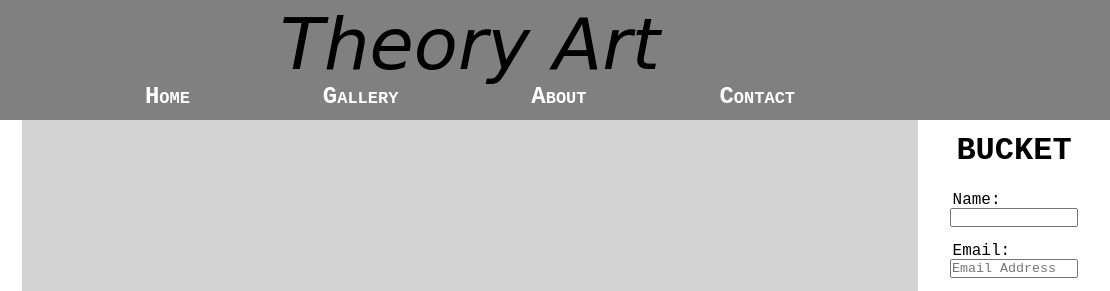
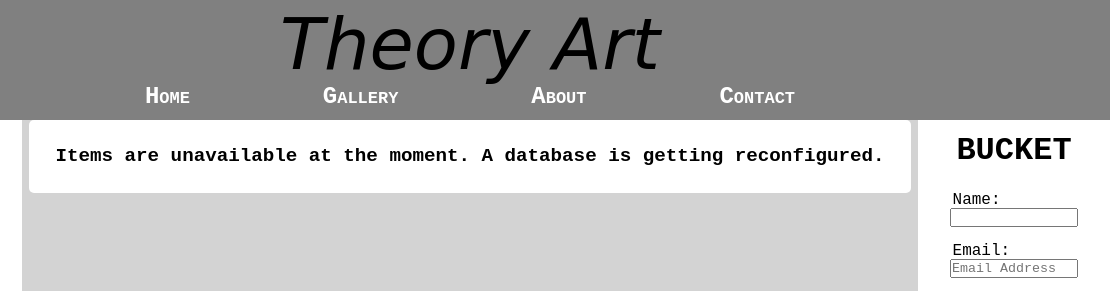
Before and after one commit to sticktyiss/f37-capstone, a website: page public/gallery.html in a window 1280 px wide. Both pictures are taken after typing "5", "5" into the empty fields and a click on the button "Sort". Shown: the top 291 px of the page, 170-1280 px from the left. Drawn offline with nearby package versions, Linux system fonts and the light colour scheme; no server answers.

Commit message:
Changed relations around for gh pages.

```diff
--- a/public/gallery.html
+++ b/public/gallery.html
@@ -39,7 +39,7 @@
       </form>
     </div>
   </aside>
-  <section id="gallery"></section>
+  <section id="gallery"><h3>Items are unavailable at the moment. A database is getting reconfigured.</h3></section> <!--TODO: FIXME: Get rid of h3 when database situation is figured out.-->
   <aside id="bucket">
     <div>
       <h2>BUCKET</h2>
--- a/public/gallery.js
+++ b/public/gallery.js
@@ -48,7 +48,8 @@ const printAll = () => {
 }
 //FUNCTIONS TO PRINT ITEMS
 const printCard = items => {
-  gallery.innerHTML = ''
+  // gallery.innerHTML = ''
+  gallery.innerHTML = '<h3>Items are unavailable at the moment. A database is getting reconfigured.</h3>' //TODO: FIXME: Change this once a better hosting is figured out.
   items.reverse()
   for(let i=0; i<items.length; i++){
     let card = document.createElement('div')
```
